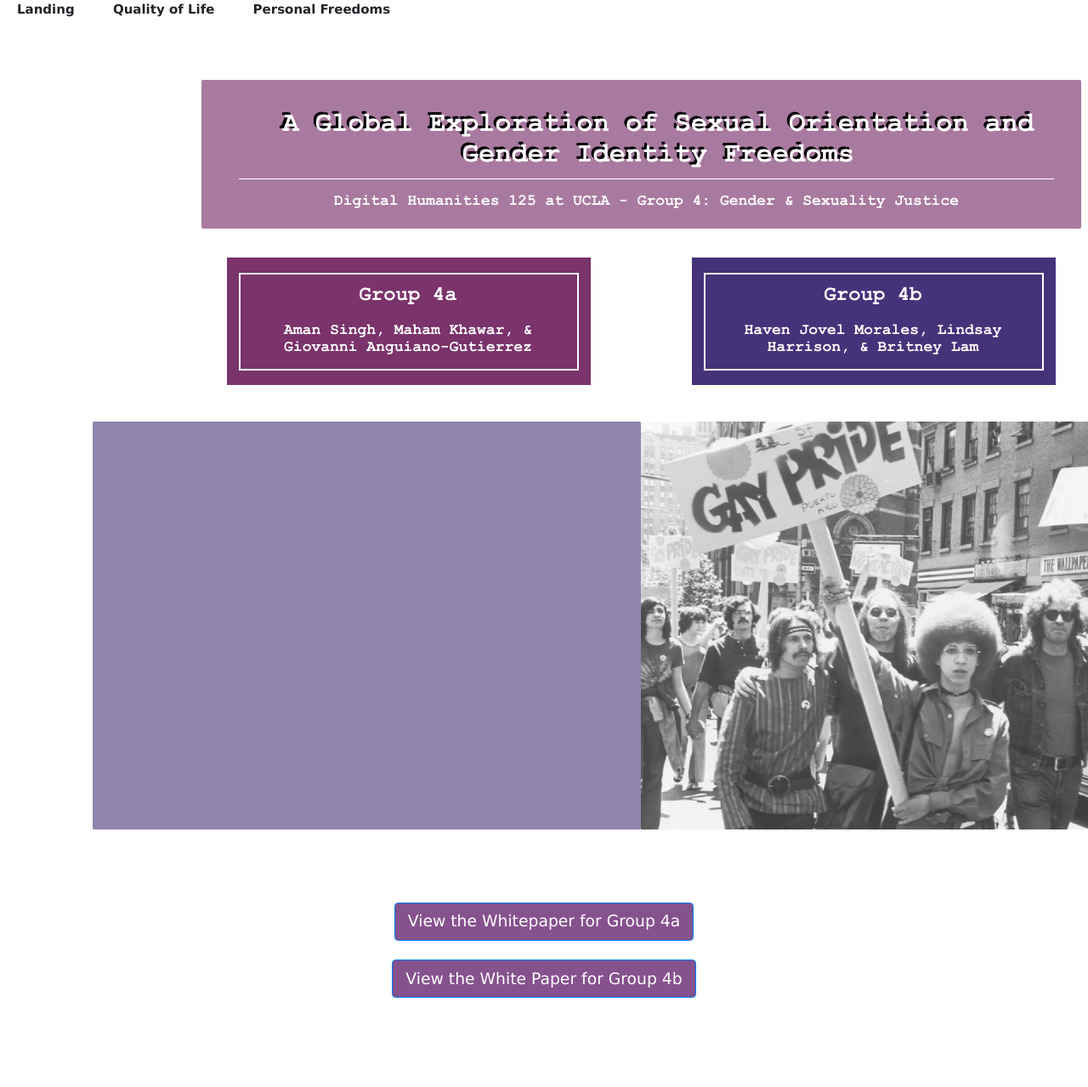
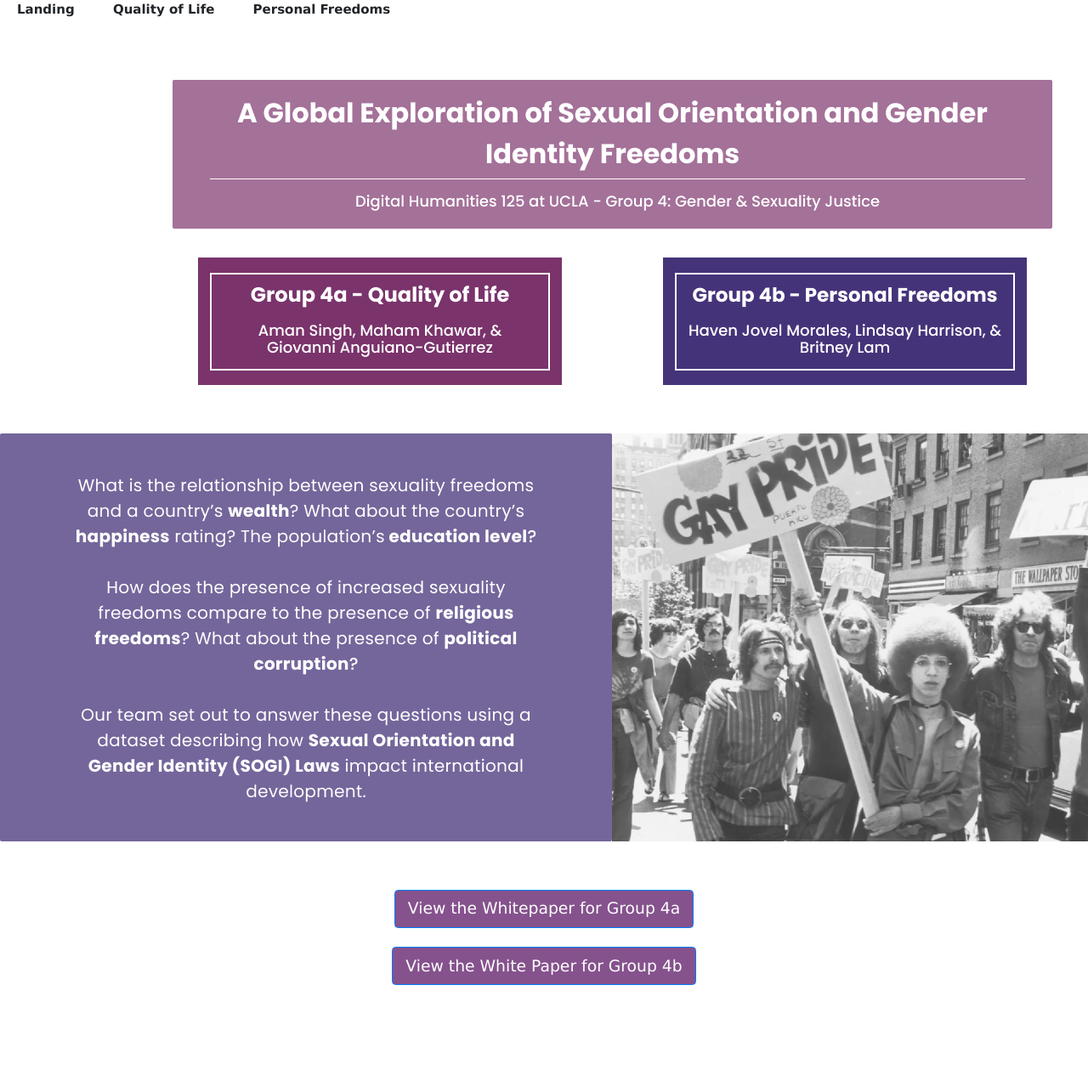
Before and after one commit to LHarrison36/DH125-Final-Project, a Jekyll site: the page built from index.md, in a window 1280 px wide. Shown: the whole page at 85% size. Built offline with Jekyll 4.4.1, drawn with Linux system fonts in a browser that asks for light colours.

Commit message:
Update index.md

```diff
--- a/index.md
+++ b/index.md
@@ -3,7 +3,7 @@
 layout: template
 filename: index
 ---
-![Title page](Landing3.png)
+<div align="center"><img src="LandingFinal.png" alt="DH125 Final Project Landing Page"></div>
 
 
 <div align="center"><a href="https://docs.google.com/document/d/16fG4Eqmtcvl7le0wbkv6dGUCq0_Uh4XzAsibjYMSwYs/edit?usp=sharing" target="_blank"><button class="btn btn-primary btn-lg">View the Whitepaper for Group 4a</button></a>
```
